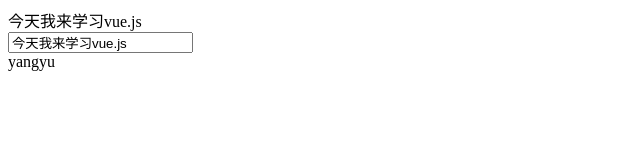
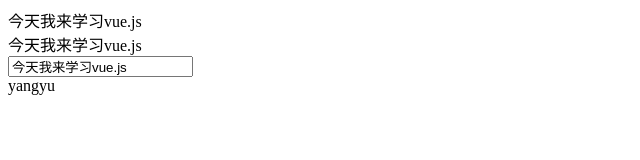
Before and after one commit to yyq78/miniVue, a plain HTML site: page index.html in a window 1280 px wide. Shown: the whole page, without its empty margins (0-640 px from the left). Drawn offline with Linux system fonts and the light colour scheme.

Commit message:
表达式解析

```diff
--- a/index.html
+++ b/index.html
@@ -8,7 +8,7 @@
   <!--1.创建一个视图容器-->
   <div id="app">
     <span v-text="message"></span><br/>
-    <!--{{message}}<br/>-->
+    12333{{message}}<br/>
     <input type="text" v-model="message"/><br/>
     <span v-text="username"></span><br/>
   </div>
--- a/js/TemplateCompiler.js
+++ b/js/TemplateCompiler.js
@@ -53,8 +53,16 @@ compile(parent){
   if(compiler.isElementNode(node)){//1)属性节点（解析指令）
      compiler.compileElement(node);
   }
+  else{ //2)文本节点（解析表达式）
+    //定义文本表达式验证规则
+    var expr=node.textContent;
+    var reg=/\{\{(.+)\}\}/;//{{message}}
+    if(reg.test(expr)){
+      expr=RegExp.$1;
+      compiler.compileText(node,expr);
+    }
+  }
 
-     //2)文本节点（解析表达式）
 
 
   //*4）如果还有子节点，继续解析（递归）
@@ -85,7 +93,9 @@ compileElement(node){
 
 }
 //解析表达式的
-compilerText(){}
+compileText(node,expr){
+    CompilerUtils.text(node,this.vm,expr);
+}
 //************************************* */
 }
 //帮手
```
